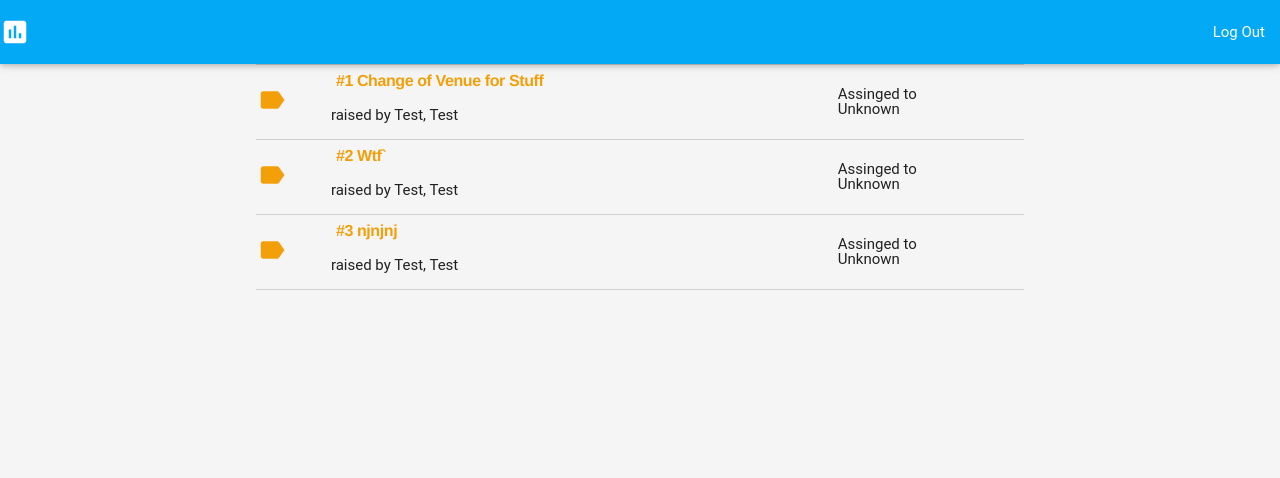
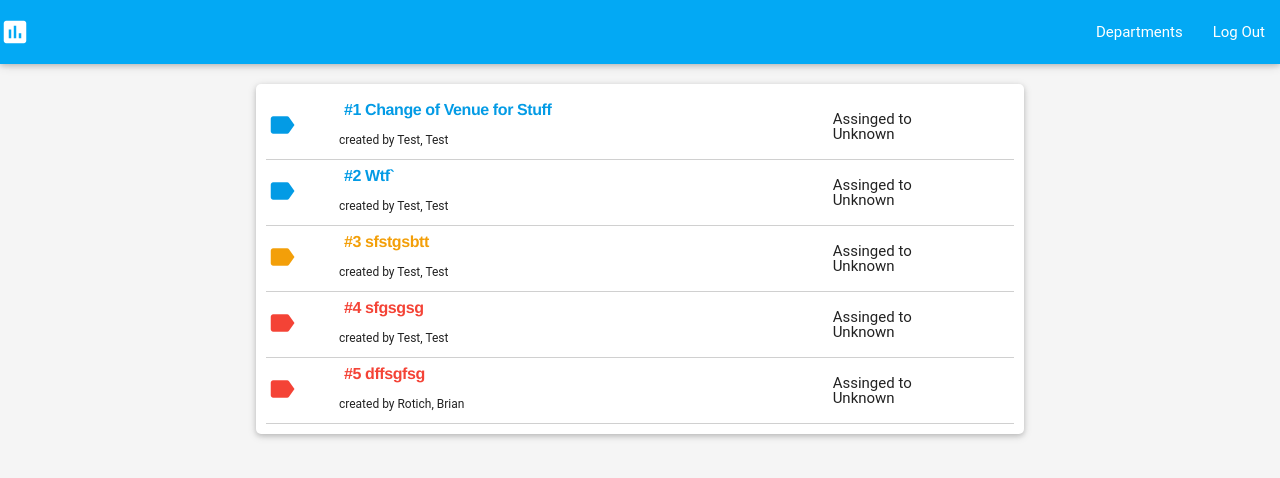
Before and after one commit to michaelkamau/bc-10-LibreIssueTracker, a Flask app: page /issues/ in a window 1280 px wide. Shown: the top 478 px of the page. Run offline with Flask 2, Linux system fonts and the light colour scheme; a user stored in the database is signed in; data comes from the database, SQL or seed files in the repository; some libraries are stand-ins or nearby versions; some web fonts are replaced.

Commit message:
Implemented admin/user role logic for access to /admin endpoint
-updated issue listing template/detail listing template to show appropriate
  labels on the state of an issue

```diff
--- a/app/mod_auth/views.py
+++ b/app/mod_auth/views.py
@@ -1,4 +1,5 @@
-from wtforms import Form, PasswordField, StringField, SelectField
+from wtforms import Form, PasswordField, SelectField
+from wtforms import StringField
 from wtforms.validators import DataRequired, Email
 
 from app.models import Department
--- a/app/mod_issues_tracker/controllers.py
+++ b/app/mod_issues_tracker/controllers.py
@@ -1,7 +1,7 @@
 from flask import render_template, request, flash, redirect, Blueprint
 from flask import session
 from flask import url_for
-from flask_login import login_required
+from flask_login import login_required, current_user
 
 from app import db
 from app.mod_issues_tracker.views import NewIssueForm, AssignIssueForm
@@ -45,7 +45,13 @@ def add_new_issue():
 @mod_issue_tracker.route('/', methods=['GET'])
 @login_required
 def get_issues():
-    issues_list = db.session.query(Issue, User).filter(User.id == Issue.user).all()
+
+    if current_user.is_admin():
+        issues_list = db.session.query(Issue, User).filter(User.id == Issue.user).all()
+    else:
+        user_id = current_user.get_id()
+        issues_list = db.session.query(Issue, User).filter(User.id == Issue.user, Issue.user == user_id)\
+            .all()
 
     return render_template('issues/issues_list.html', issues_list=issues_list)
 
@@ -59,7 +65,7 @@ def get_issue_by_id(issue_id):
         assign_user = form.users.data
         admin_comment = form.admin_comment.data
 
-        #todo fix erroe not create new comments
+        # todo fix error not create new comments
         assigned_issue = AssignedIssue(user_id=assign_user, issue_id=issue_id)
 
         if admin_comment:
--- a/app/mod_issues_tracker/views.py
+++ b/app/mod_issues_tracker/views.py
@@ -9,7 +9,7 @@ class NewIssueForm(Form):
     department = SelectField(id="department",
                              choices=Department().query.with_entities(Department.id, Department.name).all())
     priority = RadioField(id="priority", choices=[
-        ("low", "Low"), ("medium", "Medium"), ("high", "High")
+        ("low", "Low"), ("med", "Medium"), ("high", "High")
     ])
     description = TextAreaField(id="description")
 
--- a/app/models.py
+++ b/app/models.py
@@ -1,7 +1,6 @@
 #!/usr/bin/python
 # -*- coding: utf-8 -*-
 from flask_login import UserMixin
-from sqlalchemy.orm import relationship
 
 from app import db
 
@@ -37,6 +36,9 @@ class User(db.Model, UserMixin):
         self.role = role
         self.verified = verified
         self.department = department
+
+    def is_admin(self):
+        return self.role == 1
 
     def __repr__(self):
         return 'User %s email %s first %slast %s department %s ' % (self.username,
@@ -79,6 +81,11 @@ class Comment(db.Model):
         return "Issue_id: %s Comment_id: %s " % (self.issue_id, self.admin_comment)
 
 
+class Role(object):
+    admin = 1
+    user = 0
+
+
 class IssueStatus(object):
     OPEN = 0
     IN_PROGRESS = 1
--- a/app/templates/issues/issues_list.html
+++ b/app/templates/issues/issues_list.html
@@ -7,18 +7,26 @@
 
 <style type="text/css" xmlns="http://www.w3.org/1999/html">
 
-    .high{
+    .med{
         color: #f39f09 !important;
     }
 
+     .card-panel {
+        margin-top: 40px;
+        margin-bottom: 20px;
+        width: 70%;
+        padding: 10px;
+            margin-right: auto !important;
+    margin-left: auto !important;
+        padding-top: 20px;
+        border-radius: 5px;
+    }
 
-    .medium{
+
+    .high{
         color: #f44336
     }
 
-    .low{
-            color: #6da79b;
-    }
 
     .issue-title{
         font: 700 16px/20px "Gotham SSm A","Gotham SSm B","Helvetica Neue",Helvetica,Arial,sans-serif;
@@ -54,34 +62,41 @@
             }
 
 
+
 </style>
-    <div class="row issue-list">
+<div class="row card-panel issue-list" style="margin-top: 20px;">
     <table class="bordered">
         <tbody>
         {% for issue,user in issues_list %}
-            <tr></tr>
+        <tr>
             <td>
                 <div class="issue_status">
-                        <a href="/issues/{{ issue.id }}"><i class="high small material-icons ">label</i></a>
+                    <a href="/issues/{{ issue.id }}">
+                        <i class="{{issue.priority}} small material-icons ">label</i>
+                    </a>
                 </div>
             </td>
             <td>
                 <div>
                     <h3 class="issue-title">
-                            <a href="/issues/{{ issue.id }}" class="high" >#{{issue.id}} {{ issue.title }}</a>
+                        <a href="/issues/{{ issue.id }}" class="{{issue.priority}} ">#{{issue.id}} {{ issue.title }}</a>
                     </h3>
-                        <p>
-                            raised by {{user.fullname}}
+                    <p style="font-size: 12px;">
+                        created by {{user.fullname}}
                     </p>
                 </div>
             </td>
             <td>
                 <div>
-                        <span>Assinged to</span><br >
+                    <span>Assinged to</span><br>
                     <span>Unknown</span>
                 </div>
             </td>
 
+            {% else %}
+                <p class="lead">You Haven't Posted any Issue<br />
+                <a href="/issues/new" >Post a New Issue</a>
+                    </p>
             {% endfor %}
 
         </tbody>
--- a/app/templates/static/base.html
+++ b/app/templates/static/base.html
@@ -26,6 +26,9 @@
           <a href="/" class="brand-logo"><i class="material-icons large icon-demo">insert_chart</i></a>
           <ul id="nav-mobile" class="right hide-on-med-and-down">
               {% if current_user.is_authenticated %}
+                {% if current_user.is_admin() %}
+                    <li><a href="{{ url_for('admin.manage_departments') }}">Departments</a></li>
+                {% endif %}
                 <li><a href="{{ url_for('auth.logout') }}">Log Out</a></li>
               {% else %}
                 <li><a href="{{ url_for('auth.login') }}">Log In</a></li>
```
Also changed, not shown: app/__init__.py (+9 -6 lines), app/mod_admin/controllers.py (added, +19 -0 lines), app/mod_auth/controllers.py (+9 -9 lines), app/templates/admin/departments.html (added, +45 -0 lines), app/templates/admin/users.html (added, +8 -0 lines), app/templates/issues/issue_details.html (+22 -10 lines), app.sqlite, app/mod_admin/views.py (added). Lines whose indentation alone changed are shown as unchanged.
